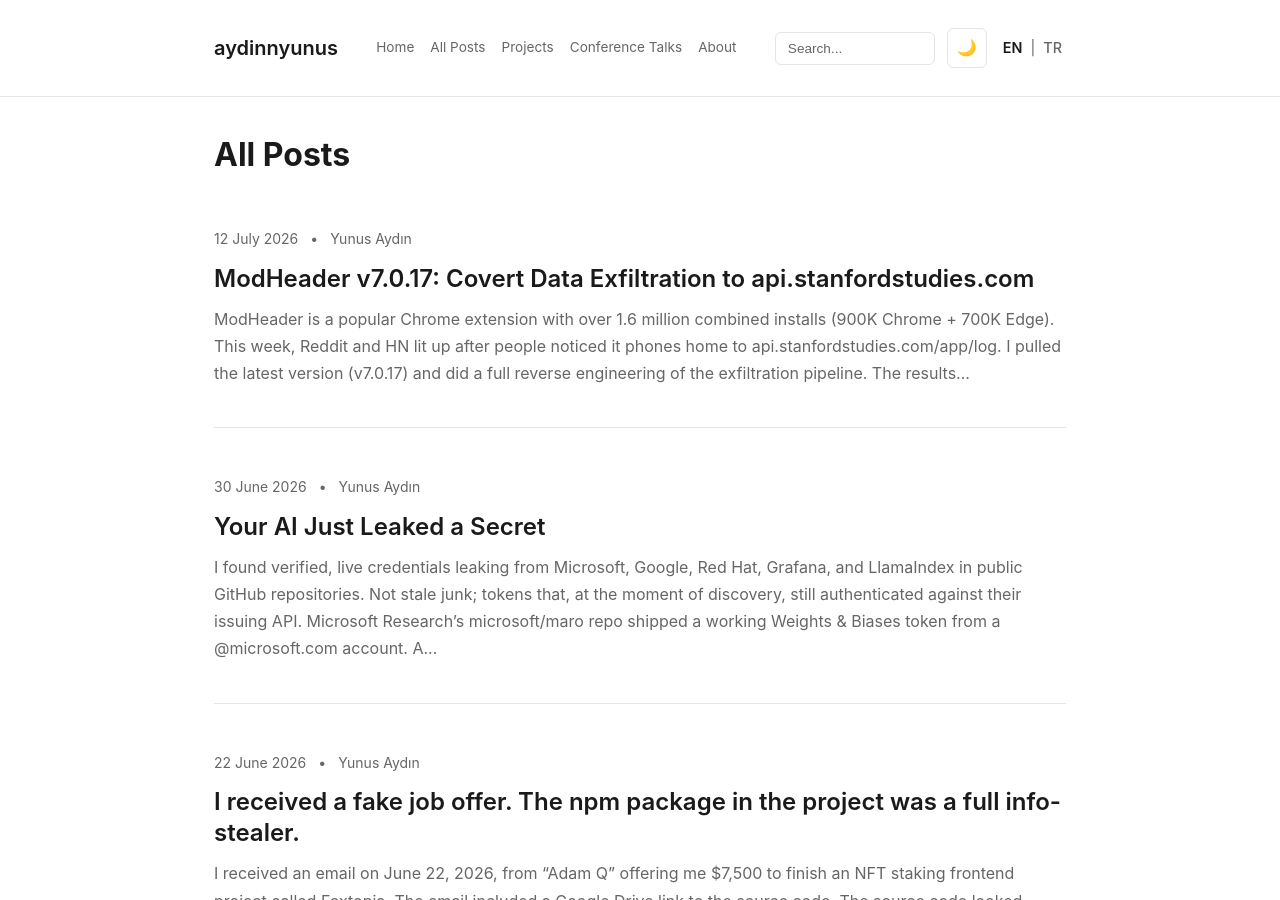
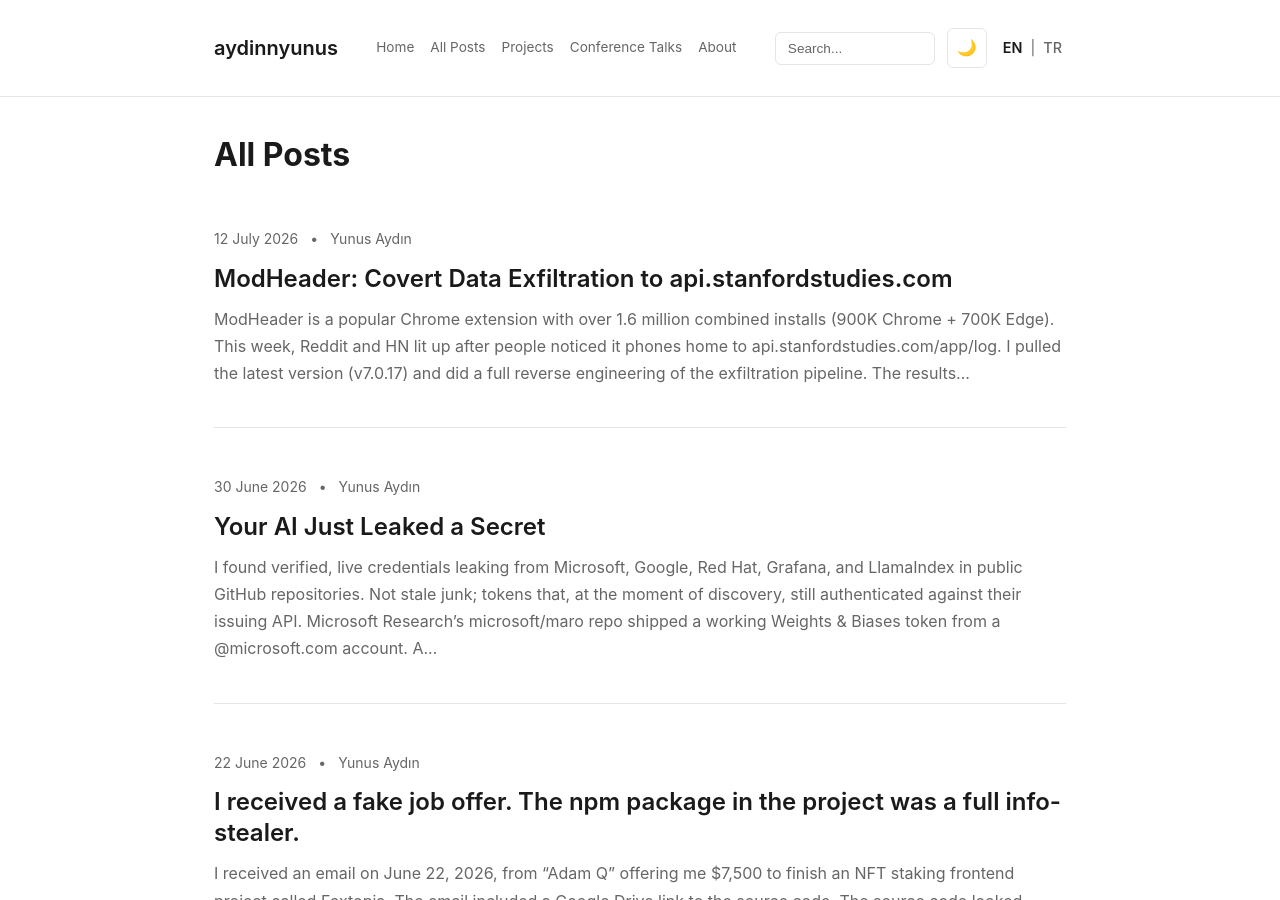
Before and after one commit to aydinnyunus/aydinnyunus.github.io, a Jekyll site: the page built from blog.html, in a window 1280 px wide and 900 px high. Built offline with Jekyll 4.4.1, drawn with Linux system fonts in a browser that asks for light colours.

Commit message:
remove version numbers from modheader post titles (en+tr)
Co-Authored-By: Claude Opus 4.7 <noreply@anthropic.com>

```diff
--- a/_posts/2026-07-12-modheader-data-exfiltration-stanfordstudies-tr.md
+++ b/_posts/2026-07-12-modheader-data-exfiltration-stanfordstudies-tr.md
@@ -1,6 +1,6 @@
 ---
 layout: post
-title: "ModHeader v7.0.17: Browsing Geçmişinizi api.stanfordstudies.com'a Sızdıran Chrome Eklentisi"
+title: "ModHeader: Browsing Geçmişinizi api.stanfordstudies.com'a Sızdıran Chrome Eklentisi"
 date: 2026-07-12
 author: Yunus Aydın
 lang: tr
--- a/_posts/2026-07-12-modheader-data-exfiltration-stanfordstudies.md
+++ b/_posts/2026-07-12-modheader-data-exfiltration-stanfordstudies.md
@@ -1,6 +1,6 @@
 ---
 layout: post
-title: "ModHeader v7.0.17: Covert Data Exfiltration to api.stanfordstudies.com"
+title: "ModHeader: Covert Data Exfiltration to api.stanfordstudies.com"
 date: 2026-07-12
 author: Yunus Aydın
 lang: en
```
